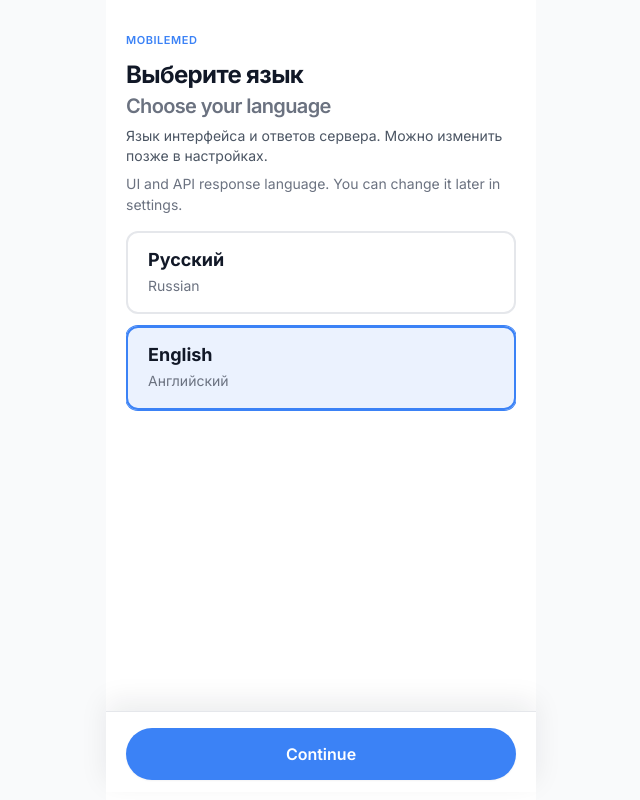
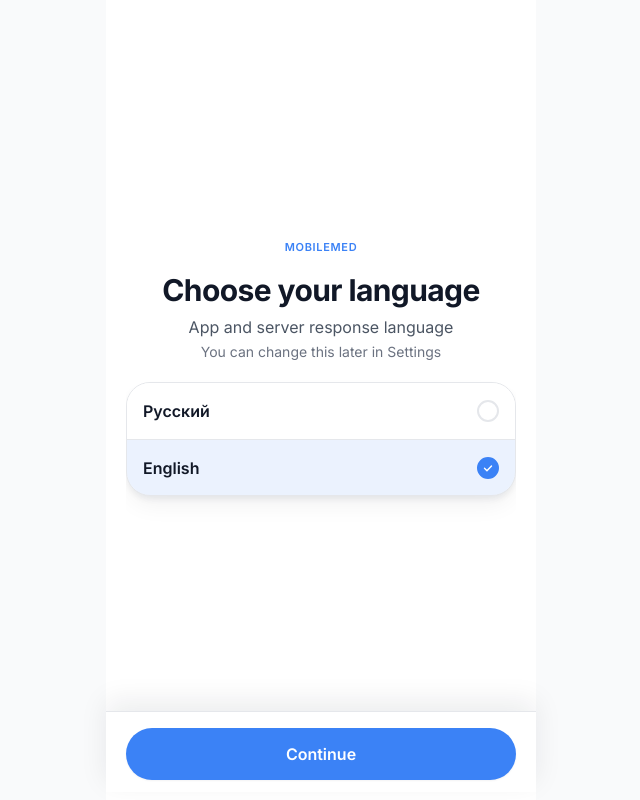
Before and after one commit to NikitaBest/Presentation-mobilemed-web, a React (Vite) app: page / in a window 1280 px wide. Shown: the whole page, without its empty margins (319-959 px from the left). Built offline with nearby package versions, Linux system fonts and the light colour scheme.

Commit message:
стиль регистрации авторизация

```diff
--- a/src/i18n/messages.js
+++ b/src/i18n/messages.js
@@ -13,14 +13,20 @@ export const MESSAGES = {
     'lang.ru': 'Русский',
     'lang.en': 'English',
 
+    'languageSelect.title': 'Выберите язык',
+    'languageSelect.lead': 'Язык интерфейса и ответов сервера',
+    'languageSelect.hintSettings': 'Можно изменить позже в настройках',
     'languageSelect.continue': 'Продолжить',
-    'languageSelect.continueBilingual': 'Продолжить / Continue',
     'languageSelect.continueWait': 'Подождите…',
     'languageSelect.error': 'Не удалось применить язык. Попробуйте ещё раз.',
+    'languageSelect.ariaGroup': 'Язык приложения',
 
     'auth.brand': 'MobileMed',
-    'auth.title': 'Вход в аккаунт',
-    'auth.lead': 'Войдите или зарегистрируйтесь по email и паролю, чтобы сохранять историю сканов.',
+    'auth.titleLogin': 'Вход',
+    'auth.titleRegister': 'Регистрация',
+    'auth.leadLogin': 'Введите email и пароль',
+    'auth.leadRegister': 'Укажите email и придумайте пароль',
+    'auth.hint': 'История сканов сохраняется в вашем аккаунте',
     'auth.tabsAria': 'Вход или регистрация',
     'auth.tabLogin': 'Вход',
     'auth.tabRegister': 'Регистрация',
@@ -298,14 +304,20 @@ export const MESSAGES = {
     'lang.ru': 'Русский',
     'lang.en': 'English',
 
+    'languageSelect.title': 'Choose your language',
+    'languageSelect.lead': 'App and server response language',
+    'languageSelect.hintSettings': 'You can change this later in Settings',
     'languageSelect.continue': 'Continue',
-    'languageSelect.continueBilingual': 'Продолжить / Continue',
     'languageSelect.continueWait': 'Please wait…',
     'languageSelect.error': 'Could not apply language. Please try again.',
+    'languageSelect.ariaGroup': 'App language',
 
     'auth.brand': 'MobileMed',
-    'auth.title': 'Sign in',
-    'auth.lead': 'Sign in or register with email and password to save your scan history.',
+    'auth.titleLogin': 'Sign in',
+    'auth.titleRegister': 'Create account',
+    'auth.leadLogin': 'Enter your email and password',
+    'auth.leadRegister': 'Enter your email and choose a password',
+    'auth.hint': 'Your scan history is saved to your account',
     'auth.tabsAria': 'Sign in or register',
     'auth.tabLogin': 'Sign in',
     'auth.tabRegister': 'Register',
--- a/src/pages/AuthPage.jsx
+++ b/src/pages/AuthPage.jsx
@@ -1,4 +1,4 @@
-import { useCallback, useState } from 'react'
+import { useCallback, useMemo, useState } from 'react'
 import { AppLayout } from '../components/AppLayout.jsx'
 import { postAuthLogin, postAuthRegister } from '../api/auth.js'
 import { getStoredEmail } from '../api/session.js'
@@ -10,6 +10,11 @@ import {
 import './AuthPage.css'
 
 const REQ = { required: true }
+
+const MODES = [
+  { id: 'login', labelKey: 'auth.tabLogin' },
+  { id: 'register', labelKey: 'auth.tabRegister' },
+]
 
 /**
  * @param {{
@@ -26,6 +31,17 @@ export function AuthPage({ onSuccess, onBackToLanguage }) {
   const [formError, setFormError] = useState('')
   const [touched, setTouched] = useState({ email: false, password: false })
   const [errors, setErrors] = useState({ email: '', password: '' })
+
+  const isRegister = mode === 'register'
+
+  const headerCopy = useMemo(
+    () => ({
+      title: isRegister ? t('auth.titleRegister') : t('auth.titleLogin'),
+      lead: isRegister ? t('auth.leadRegister') : t('auth.leadLogin'),
+      hint: t('auth.hint'),
+    }),
+    [isRegister, t],
+  )
 
   const runValidation = useCallback(
     () => ({
@@ -54,7 +70,7 @@ export function AuthPage({ onSuccess, onBackToLanguage }) {
       setSubmitting(true)
       try {
         const payload = { email: email.trim(), password }
-        if (mode === 'register') {
+        if (isRegister) {
           await postAuthRegister(payload)
         } else {
           await postAuthLogin(payload)
@@ -66,48 +82,23 @@ export function AuthPage({ onSuccess, onBackToLanguage }) {
         setSubmitting(false)
       }
     },
-    [email, mode, onSuccess, password, runValidation, t],
+    [email, isRegister, onSuccess, password, runValidation, t],
   )
 
   return (
     <AppLayout>
       <div className="auth-page page-shell">
+        <div className="auth-page__body page-shell__scroll">
           <header className="auth-page__header">
             <span className="auth-page__brand">{t('auth.brand')}</span>
-          <h1 className="auth-page__title">{t('auth.title')}</h1>
-          <p className="auth-page__lead">{t('auth.lead')}</p>
+            <h1 className="auth-page__title">{headerCopy.title}</h1>
+            <p className="auth-page__lead">{headerCopy.lead}</p>
+            <p className="auth-page__hint">{headerCopy.hint}</p>
           </header>
-
-        <div
-          className="auth-page__tabs"
-          role="tablist"
-          aria-label={t('auth.tabsAria')}
-        >
-          <button
-            type="button"
-            role="tab"
-            aria-selected={mode === 'login'}
-            className={`auth-page__tab${mode === 'login' ? ' auth-page__tab--active' : ''}`}
-            disabled={submitting}
-            onClick={() => switchMode('login')}
-          >
-            {t('auth.tabLogin')}
-          </button>
-          <button
-            type="button"
-            role="tab"
-            aria-selected={mode === 'register'}
-            className={`auth-page__tab${mode === 'register' ? ' auth-page__tab--active' : ''}`}
-            disabled={submitting}
-            onClick={() => switchMode('register')}
-          >
-            {t('auth.tabRegister')}
-          </button>
-        </div>
 
           <form
             id="auth-form"
-          className="auth-page__form page-shell__scroll"
+            className="auth-page__form-card"
             autoComplete="on"
             onSubmit={handleSubmit}
           >
@@ -144,13 +135,13 @@ export function AuthPage({ onSuccess, onBackToLanguage }) {
                 }}
               />
               {errors.email ? (
-              <p id="auth-email-error" className="auth-page__error" role="alert">
+                <p id="auth-email-error" className="auth-page__field-error" role="alert">
                   {errors.email}
                 </p>
               ) : null}
             </div>
 
-          <div className="auth-page__field">
+            <div className="auth-page__field auth-page__field--last">
               <label className="auth-page__label" htmlFor="auth-password">
                 {t('auth.passwordLabel')}
               </label>
@@ -158,7 +149,7 @@ export function AuthPage({ onSuccess, onBackToLanguage }) {
                 id="auth-password"
                 className={`auth-page__input${errors.password ? ' auth-page__input--error' : ''}`}
                 type="password"
-              autoComplete={mode === 'register' ? 'new-password' : 'current-password'}
+                autoComplete={isRegister ? 'new-password' : 'current-password'}
                 placeholder={t('auth.passwordPlaceholder')}
                 value={password}
                 disabled={submitting}
@@ -182,30 +173,44 @@ export function AuthPage({ onSuccess, onBackToLanguage }) {
                 }}
               />
               {errors.password ? (
-              <p id="auth-password-error" className="auth-page__error" role="alert">
+                <p id="auth-password-error" className="auth-page__field-error" role="alert">
                   {errors.password}
                 </p>
               ) : null}
             </div>
+          </form>
+
+          <div
+            className="auth-page__switch"
+            role="tablist"
+            aria-label={t('auth.tabsAria')}
+          >
+            {MODES.map((item) => {
+              const active = mode === item.id
+              return (
+                <button
+                  key={item.id}
+                  type="button"
+                  role="tab"
+                  aria-selected={active}
+                  className={`auth-page__switch-btn${active ? ' auth-page__switch-btn--active' : ''}`}
+                  disabled={submitting}
+                  onClick={() => switchMode(item.id)}
+                >
+                  {t(item.labelKey)}
+                </button>
+              )
+            })}
+          </div>
 
           {formError ? (
-            <p className="auth-page__error auth-page__error--form" role="alert">
+            <p className="auth-page__error" role="alert">
               {formError}
             </p>
           ) : null}
-        </form>
+        </div>
 
         <footer className="page-dock auth-page__dock">
-          {onBackToLanguage ? (
-            <button
-              type="button"
-              className="auth-page__lang-link"
-              disabled={submitting}
-              onClick={onBackToLanguage}
-            >
-              {t('auth.changeLanguage')}
-            </button>
-          ) : null}
           <button
             type="submit"
             className="btn-primary"
@@ -214,10 +219,20 @@ export function AuthPage({ onSuccess, onBackToLanguage }) {
           >
             {submitting
               ? t('auth.submitting')
-              : mode === 'register'
+              : isRegister
                 ? t('auth.submitRegister')
                 : t('auth.submitLogin')}
           </button>
+          {onBackToLanguage ? (
+            <button
+              type="button"
+              className="auth-page__secondary"
+              disabled={submitting}
+              onClick={onBackToLanguage}
+            >
+              {t('auth.changeLanguage')}
+            </button>
+          ) : null}
         </footer>
       </div>
     </AppLayout>
--- a/src/pages/LanguageSelectPage.css
+++ b/src/pages/LanguageSelectPage.css
@@ -1,131 +1,148 @@
-.lang-select {
+.lang-select.page-shell {
+  gap: 0;
+}
+
+.lang-select__body {
   display: flex;
   flex-direction: column;
-  min-height: 100%;
+  justify-content: center;
+  flex: 1;
+  min-height: 0;
+  padding-top: var(--mm-space-2);
+  padding-bottom: var(--mm-space-4);
 }
 
 .lang-select__header {
   flex-shrink: 0;
-  margin-bottom: var(--mm-space-4);
+  margin-bottom: var(--mm-space-5);
+  text-align: center;
 }
 
 .lang-select__brand {
   display: block;
-  margin-bottom: var(--mm-space-3);
+  margin-bottom: var(--mm-space-4);
   font-size: 0.6875rem;
   font-weight: var(--mm-font-weight-semibold);
-  letter-spacing: 0.05em;
+  letter-spacing: 0.06em;
   text-transform: uppercase;
   color: var(--mm-primary);
 }
 
 .lang-select__title {
   margin: 0 0 var(--mm-space-2);
-  display: flex;
-  flex-direction: column;
-  gap: var(--mm-space-1);
-}
-
-.lang-select__title-line {
-  font-size: var(--mm-font-size-h2);
+  font-size: var(--mm-font-size-h1);
   font-weight: var(--mm-font-weight-bold);
-  line-height: 1.2;
+  line-height: var(--mm-line-tight);
+  letter-spacing: var(--mm-letter-tight);
   color: var(--mm-text-heading);
 }
 
-.lang-select__title-line--muted {
-  font-size: var(--mm-font-size-h3);
-  font-weight: var(--mm-font-weight-semibold);
+.lang-select__lead {
+  margin: 0 0 var(--mm-space-1);
+  font-size: var(--mm-font-size-body);
+  line-height: 1.4;
+  color: var(--mm-text);
+}
+
+.lang-select__hint {
+  margin: 0;
+  font-size: var(--mm-font-size-sm);
+  line-height: 1.4;
   color: var(--mm-text-muted);
 }
 
-.lang-select__lead {
-  margin: 0;
+.lang-select__panel {
   display: flex;
   flex-direction: column;
-  gap: var(--mm-space-2);
+  border: 1px solid var(--mm-border);
+  border-radius: var(--mm-radius-lg);
+  background: var(--mm-bg-surface);
+  box-shadow: var(--mm-shadow-card);
+  overflow: hidden;
 }
 
-.lang-select__lead-line {
-  font-size: var(--mm-font-size-sm);
-  line-height: 1.45;
-  color: var(--mm-text);
-}
-
-.lang-select__lead-line--muted {
-  color: var(--mm-text-muted);
-}
-
-.lang-select__content {
-  flex: 1;
+.lang-select__row {
   display: flex;
-  flex-direction: column;
-  gap: var(--mm-space-4);
-}
-
-.lang-select__options {
-  display: flex;
-  flex-direction: column;
+  align-items: center;
+  justify-content: space-between;
   gap: var(--mm-space-3);
-}
-
-.lang-select__option {
-  display: flex;
-  flex-direction: column;
-  align-items: flex-start;
-  gap: var(--mm-space-1);
   width: 100%;
-  padding: var(--mm-space-4) var(--mm-space-5);
+  min-height: 3.5rem;
+  padding: var(--mm-space-3) var(--mm-space-4);
   font: inherit;
   text-align: left;
   cursor: pointer;
-  border: 2px solid var(--mm-border);
-  border-radius: var(--mm-radius-md);
+  border: none;
   background: var(--mm-bg-surface);
   color: var(--mm-text-heading);
-  transition:
-    border-color 0.15s ease,
-    background-color 0.15s ease,
-    box-shadow 0.15s ease;
   touch-action: manipulation;
+  transition: background-color 0.12s ease;
 }
 
-.lang-select__option:hover:not(:disabled) {
-  border-color: var(--mm-primary);
-  background: var(--mm-bg-primary-soft);
+.lang-select__row--bordered {
+  border-top: 1px solid var(--mm-border);
 }
 
-.lang-select__option:focus-visible {
-  outline: none;
-  border-color: var(--mm-primary);
-  box-shadow: 0 0 0 3px var(--mm-bg-primary-soft);
+.lang-select__row:hover:not(:disabled) {
+  background: var(--mm-bg-muted);
 }
 
-.lang-select__option:disabled {
+.lang-select__row:focus-visible {
+  outline: none;
+  background: var(--mm-bg-primary-soft);
+  box-shadow: inset 0 0 0 2px var(--mm-primary);
+}
+
+.lang-select__row:disabled {
   cursor: wait;
   opacity: 0.85;
 }
 
-.lang-select__option--selected {
-  border-color: var(--mm-primary);
+.lang-select__row--selected {
   background: var(--mm-bg-primary-soft);
-  box-shadow: 0 0 0 1px var(--mm-primary);
 }
 
-.lang-select__option-label {
-  font-size: var(--mm-font-size-lg);
-  font-weight: var(--mm-font-weight-bold);
-  line-height: 1.2;
+.lang-select__row-label {
+  font-size: var(--mm-font-size-body);
+  font-weight: var(--mm-font-weight-semibold);
+  line-height: 1.25;
 }
 
-.lang-select__option-hint {
-  font-size: var(--mm-font-size-sm);
-  color: var(--mm-text-muted);
+.lang-select__check {
+  display: flex;
+  align-items: center;
+  justify-content: center;
+  flex-shrink: 0;
+  width: 1.375rem;
+  height: 1.375rem;
+  border: 2px solid var(--mm-border);
+  border-radius: 50%;
+  color: transparent;
+  transition:
+    border-color 0.12s ease,
+    background-color 0.12s ease,
+    color 0.12s ease;
+}
+
+.lang-select__check svg {
+  width: 0.875rem;
+  height: 0.875rem;
+}
+
+.lang-select__check--on {
+  border-color: var(--mm-primary);
+  background: var(--mm-primary);
+  color: var(--mm-text-on-primary);
 }
 
 .lang-select__error {
-  margin: 0;
+  margin: var(--mm-space-3) 0 0;
   text-align: center;
   font-size: var(--mm-font-size-sm);
+  line-height: 1.4;
   color: var(--mm-error);
 }
+
+.lang-select__dock {
+  flex-shrink: 0;
+}
--- a/src/pages/LanguageSelectPage.jsx
+++ b/src/pages/LanguageSelectPage.jsx
@@ -1,9 +1,14 @@
-import { useCallback, useState } from 'react'
+import { useCallback, useMemo, useState } from 'react'
 import { AppLayout } from '../components/AppLayout.jsx'
 import { useI18n } from '../i18n/useI18n.js'
 import { markLocaleAsChosen } from '../i18n/locale.js'
 import { formatMessage } from '../i18n/messages.js'
 import './LanguageSelectPage.css'
+
+const LANGUAGES = [
+  { code: 'ru', labelKey: 'lang.ru' },
+  { code: 'en', labelKey: 'lang.en' },
+]
 
 /**
  * @param {{ onComplete: () => void }} props
@@ -14,11 +19,27 @@ export function LanguageSelectPage({ onComplete }) {
   const [saving, setSaving] = useState(false)
   const [error, setError] = useState('')
 
-  const handleSelect = useCallback((code) => {
+  const preview = selected ?? locale
+
+  const msg = useCallback((key, vars) => formatMessage(preview, key, vars), [preview])
+
+  const headerCopy = useMemo(
+    () => ({
+      title: msg('languageSelect.title'),
+      lead: msg('languageSelect.lead'),
+      hint: msg('languageSelect.hintSettings'),
+    }),
+    [msg],
+  )
+
+  const handleSelect = useCallback(
+    (code) => {
       if (saving) return
       setSelected(code)
       setError('')
-  }, [saving])
+    },
+    [saving],
+  )
 
   const handleContinue = useCallback(async () => {
     if (saving || selected == null) return
@@ -30,77 +51,60 @@ export function LanguageSelectPage({ onComplete }) {
       onComplete()
     } catch (e) {
       setSaving(false)
-      setError(
-        e instanceof Error
-          ? e.message
-          : formatMessage(selected, 'languageSelect.error'),
-      )
+      setError(e instanceof Error ? e.message : msg('languageSelect.error'))
     }
-  }, [onComplete, saving, selected, setLocale])
-
-  const continueLabel =
-    selected == null
-      ? 'Продолжить / Continue'
-      : formatMessage(selected, 'languageSelect.continue')
-
-  const waitLabel =
-    selected == null
-      ? 'Подождите… / Please wait…'
-      : formatMessage(selected, 'languageSelect.continueWait')
+  }, [msg, onComplete, saving, selected, setLocale])
 
   return (
     <AppLayout>
       <div className="lang-select page-shell">
+        <div className="lang-select__body page-shell__scroll">
           <header className="lang-select__header">
-          <span className="lang-select__brand">MobileMed</span>
-          <h1 className="lang-select__title">
-            <span className="lang-select__title-line">Выберите язык</span>
-            <span className="lang-select__title-line lang-select__title-line--muted">
-              Choose your language
-            </span>
-          </h1>
-          <p className="lang-select__lead">
-            <span className="lang-select__lead-line">
-              Язык интерфейса и ответов сервера. Можно изменить позже в настройках.
-            </span>
-            <span className="lang-select__lead-line lang-select__lead-line--muted">
-              UI and API response language. You can change it later in settings.
-            </span>
-          </p>
+            <span className="lang-select__brand">{msg('home.brand')}</span>
+            <h1 className="lang-select__title">{headerCopy.title}</h1>
+            <p className="lang-select__lead">{headerCopy.lead}</p>
+            <p className="lang-select__hint">{headerCopy.hint}</p>
           </header>
 
-        <div className="lang-select__content page-shell__scroll">
           <div
-            className="lang-select__options"
+            className="lang-select__panel"
             role="radiogroup"
-            aria-label="Выберите язык / Choose your language"
+            aria-label={msg('languageSelect.ariaGroup')}
           >
+            {LANGUAGES.map((item, index) => {
+              const isSelected = selected === item.code
+              return (
                 <button
+                  key={item.code}
                   type="button"
                   role="radio"
-              aria-checked={selected === 'ru'}
-              className={`lang-select__option${selected === 'ru' ? ' lang-select__option--selected' : ''}`}
+                  aria-checked={isSelected}
+                  className={`lang-select__row${isSelected ? ' lang-select__row--selected' : ''}${
+                    index > 0 ? ' lang-select__row--bordered' : ''
+                  }`}
                   disabled={saving}
-              onClick={() => handleSelect('ru')}
+                  onClick={() => handleSelect(item.code)}
                 >
-              <span className="lang-select__option-label">Русский</span>
-              <span className="lang-select__option-hint" lang="ru">
-                Russian
+                  <span className="lang-select__row-label">{formatMessage(item.code, item.labelKey)}</span>
+                  <span
+                    className={`lang-select__check${isSelected ? ' lang-select__check--on' : ''}`}
+                    aria-hidden
+                  >
+                    {isSelected ? (
+                      <svg viewBox="0 0 20 20" fill="none" focusable="false">
+                        <path
+                          d="M5 10.5 8.5 14 15 7"
+                          stroke="currentColor"
+                          strokeWidth="2"
+                          strokeLinecap="round"
+                          strokeLinejoin="round"
+                        />
+                      </svg>
+                    ) : null}
                   </span>
                 </button>
-            <button
-              type="button"
-              role="radio"
-              aria-checked={selected === 'en'}
-              className={`lang-select__option${selected === 'en' ? ' lang-select__option--selected' : ''}`}
-              disabled={saving}
-              onClick={() => handleSelect('en')}
-            >
-              <span className="lang-select__option-label">English</span>
-              <span className="lang-select__option-hint" lang="en">
-                Английский
-              </span>
-            </button>
+              )
+            })}
           </div>
 
           {error ? (
@@ -115,9 +119,9 @@ export function LanguageSelectPage({ onComplete }) {
             type="button"
             className="btn-primary"
             disabled={selected == null || saving}
-            onClick={handleContinue}
+            onClick={() => void handleContinue()}
           >
-            {saving ? waitLabel : continueLabel}
+            {saving ? msg('languageSelect.continueWait') : msg('languageSelect.continue')}
           </button>
         </footer>
       </div>
```
Also changed, not shown: src/pages/AuthPage.css (+123 -54 lines). Lines whose indentation alone changed are shown as unchanged.
